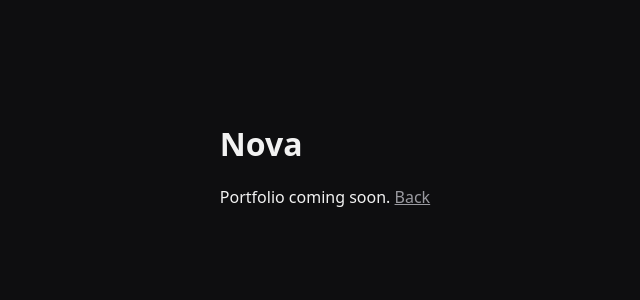
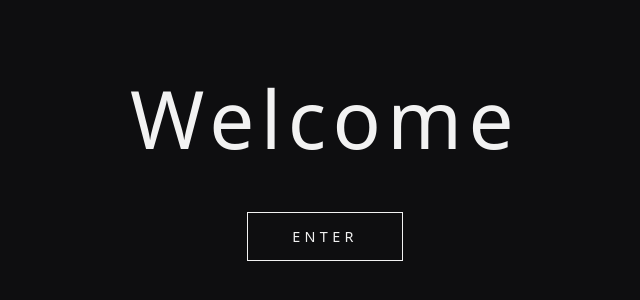
Before and after one commit to arielsol/ari-portfolio.github.io, a plain HTML site: page nova/index.html in a window 1280 px wide. Shown: the part 238-538 px from the top of the page, without its empty margins (315-955 px from the left). Drawn offline with Linux system fonts and the light colour scheme.

Commit message:
Welcome on nova page

```diff
--- a/nova/index.html
+++ b/nova/index.html
@@ -5,22 +5,78 @@
   <meta name="viewport" content="width=device-width, initial-scale=1">
   <title>Nova</title>
   <style>
+    * { box-sizing: border-box; margin: 0; }
+    html, body { height: 100%; }
     body {
-      margin: 0;
-      min-height: 100vh;
-      display: grid;
-      place-items: center;
       background: #0e0e10;
       color: #f2f2f2;
       font-family: system-ui, -apple-system, "Segoe UI", sans-serif;
     }
-    a { color: #9a9aa0; }
+
+    /* Splash */
+    #splash {
+      position: fixed;
+      inset: 0;
+      display: grid;
+      place-items: center;
+      background: #0e0e10;
+      z-index: 10;
+      transition: opacity 0.6s ease;
+    }
+    #splash.hidden { opacity: 0; pointer-events: none; }
+    #splash main { text-align: center; }
+    #splash h1 {
+      font-size: clamp(2.5rem, 8vw, 5rem);
+      font-weight: 300;
+      letter-spacing: 0.08em;
+      margin-bottom: 2.5rem;
+    }
+    .enter {
+      padding: 0.9rem 2.75rem;
+      border: 1px solid #f2f2f2;
+      background: none;
+      color: inherit;
+      font: inherit;
+      text-transform: uppercase;
+      letter-spacing: 0.3em;
+      font-size: 0.9rem;
+      cursor: pointer;
+      transition: background 0.2s, color 0.2s;
+    }
+    .enter:hover, .enter:focus-visible { background: #f2f2f2; color: #0e0e10; outline: none; }
+
+    /* Portfolio */
+    #portfolio {
+      min-height: 100%;
+      display: grid;
+      place-items: center;
+      text-align: center;
+    }
   </style>
 </head>
 <body>
-  <main>
-    <h1>Nova</h1>
-    <p>Portfolio coming soon. <a href="../">Back</a></p>
-  </main>
+  <div id="splash">
+    <main>
+      <h1>Welcome</h1>
+      <button class="enter" id="enter">Enter</button>
+    </main>
+  </div>
+
+  <div id="portfolio" inert>
+    <main>
+      <h1>Nova</h1>
+      <p>Portfolio coming soon.</p>
+    </main>
+  </div>
+
+  <script>
+    const splash = document.getElementById('splash');
+    const portfolio = document.getElementById('portfolio');
+    document.getElementById('enter').addEventListener('click', () => {
+      splash.classList.add('hidden');
+      portfolio.inert = false;
+      splash.addEventListener('transitionend', () => splash.remove(), { once: true });
+    });
+  </script>
 </body>
 </html>
```
Also changed, not shown: index.html (+5 -26 lines).
